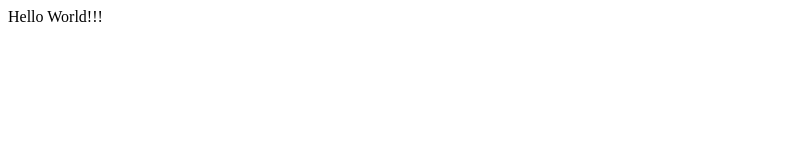
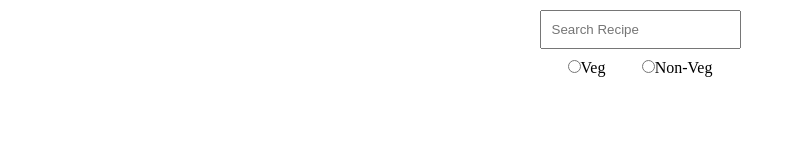
Before and after one commit to salmannotkhan/Foodzilla-Web, a React app: page / in a window 1280 px wide. Shown: the whole page, without its empty margins (0-796 px from the left). Built offline with nearby package versions, Linux system fonts and the light colour scheme.

Commit message:
Added basic header with search form

```diff
--- a/package.json
+++ b/package.json
@@ -19,7 +19,8 @@
 	},
 	"devDependencies": {
 		"@babel/core": "^7.14.8",
-		"@babel/preset-react": "^7.14.5"
+		"@babel/preset-react": "^7.14.5",
+		"@parcel/transformer-sass": "^2.0.0-beta.2"
 	},
 	"browserslist": [
 		"last 2 Firefox versions",
--- /dev/null
+++ b/src/components/Header.js
@@ -0,0 +1,39 @@
+import React from "react";
+import "../styles/Header.scss";
+
+export default class Header extends React.Component {
+	render() {
+		return (
+			<header>
+				<form>
+					<input
+						id="search"
+						type="text"
+						name="search"
+						placeholder="Search Recipe"
+					/>
+					<div className="row">
+						<label for="veg">
+							<input
+								id="veg"
+								type="radio"
+								name="isVeg"
+								value="true"
+							/>
+							Veg
+						</label>
+						<label for="non-veg">
+							<input
+								id="non-veg"
+								type="radio"
+								name="isVeg"
+								value="false"
+							/>
+							Non-Veg
+						</label>
+					</div>
+				</form>
+			</header>
+		);
+	}
+}
--- a/src/index.html
+++ b/src/index.html
@@ -4,7 +4,7 @@
 		<meta charset="UTF-8" />
 		<meta http-equiv="X-UA-Compatible" content="IE=edge" />
 		<meta name="viewport" content="width=device-width, initial-scale=1.0" />
-		<title>FoodZilla - Web</title>
+		<title>FoodZilla</title>
 	</head>
 	<body>
 		<div id="root"></div>
--- a/src/index.js
+++ b/src/index.js
@@ -1,9 +1,15 @@
 import React from "react";
 import { render } from "react-dom";
+import Header from "./components/Header";
+import "./styles/index.scss";
 
 class App extends React.Component {
 	render() {
-		return <div>Hello World!!!</div>;
+		return (
+			<>
+				<Header />
+			</>
+		);
 	}
 }
 
--- /dev/null
+++ b/src/styles/Header.scss
@@ -0,0 +1,21 @@
+header {
+	display: flex;
+	flex-direction: column;
+	width: 70%;
+	align-items: center;
+	margin: 10px;
+	#search {
+		flex: 1;
+		padding: 10px;
+		&:focus {
+			outline: none;
+		}
+	}
+	.row {
+		display: flex;
+		align-items: center;
+		justify-content: space-around;
+		margin: 10px;
+		user-select: none;
+	}
+}
--- /dev/null
+++ b/src/styles/index.scss
@@ -0,0 +1,16 @@
+* {
+	margin: 0;
+	padding: 0;
+	box-sizing: border-box;
+}
+
+html,
+body {
+	height: 100%;
+}
+
+#root {
+	display: flex;
+	flex-direction: column;
+	align-items: center;
+}
```
Also changed, not shown: 1 other file.
